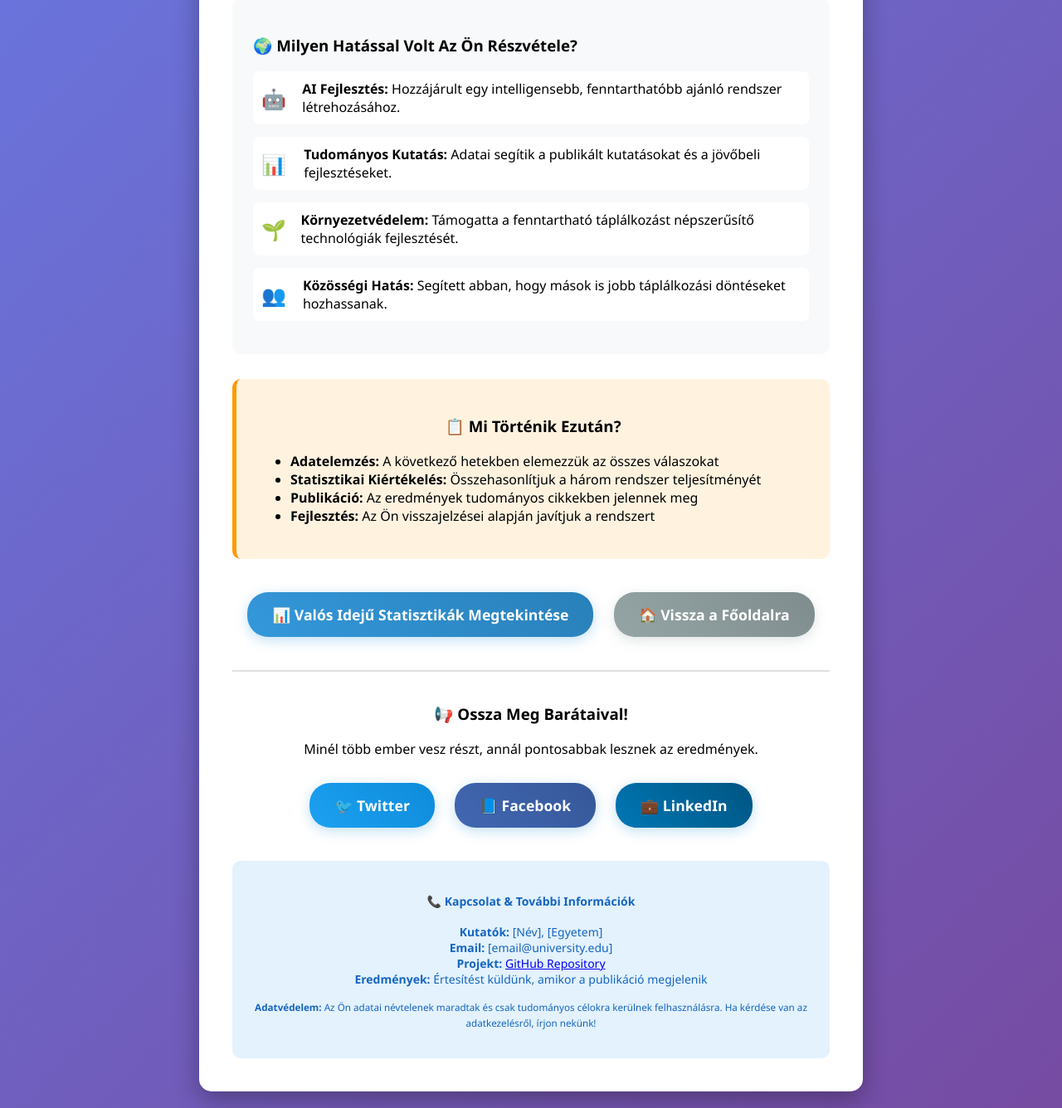
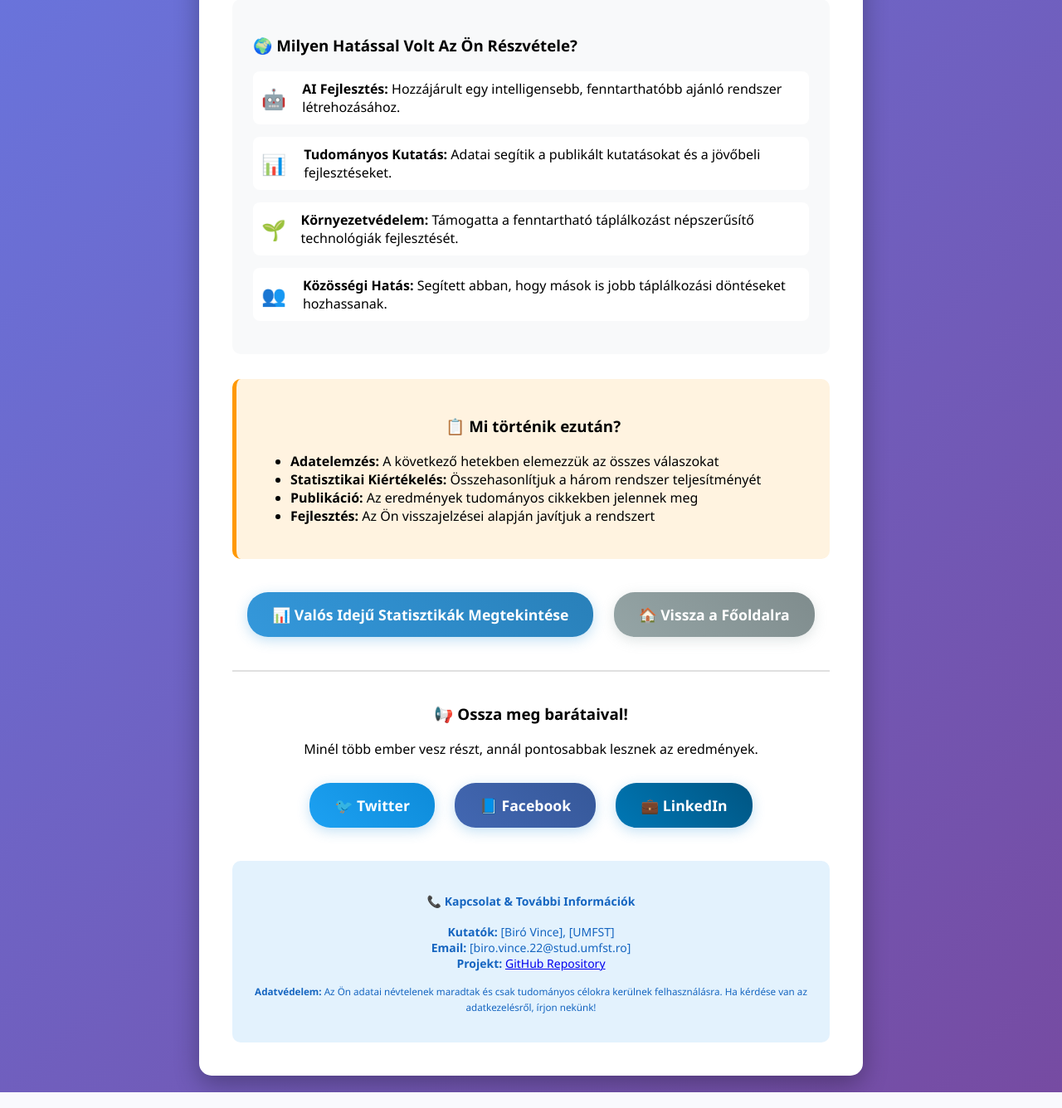
Before and after one commit to bvin81/sustainable-recipe-recommender_v2, a Flask app: page /thank_you in a window 1280 px wide. Shown: the part 686-2022 px from the top of the page at 83% size. Run offline with Flask 3, Linux system fonts and the light colour scheme.

Commit message:
Update thank_you.html

```diff
--- a/user_study/templates/user_study/thank_you.html
+++ b/user_study/templates/user_study/thank_you.html
@@ -3,7 +3,7 @@
 <head>
     <meta charset="UTF-8">
     <meta name="viewport" content="width=device-width, initial-scale=1.0">
-    <title>Köszönjük! - Sustainable Recipe Recommender</title>
+    <title>Köszönjük! - Fenntartható Receptajánló</title>
     <style>
         body {
             font-family: 'Segoe UI', Tahoma, Geneva, Verdana, sans-serif;
@@ -154,7 +154,7 @@
             {% if version == 'v1' %}
                 📊 Alaprendszer Tesztelő
             {% elif version == 'v2' %}
-                🧠 Intelligens Rendszer Tesztelő
+                🧠 Tudatos Rendszer Tesztelő
             {% else %}
                 🔍 Magyarázó Rendszer Tesztelő
             {% endif %}
@@ -215,7 +215,7 @@
         </div>
 
         <div class="next-steps">
-            <h3>📋 Mi Történik Ezután?</h3>
+            <h3>📋 Mi történik ezután?</h3>
             <ul style="text-align: left;">
                 <li><strong>Adatelemzés:</strong> A következő hetekben elemezzük az összes válaszokat</li>
                 <li><strong>Statisztikai Kiértékelés:</strong> Összehasonlítjuk a három rendszer teljesítményét</li>
@@ -230,7 +230,7 @@
         </div>
 
         <div class="social-share">
-            <h3>📢 Ossza Meg Barátaival!</h3>
+            <h3>📢 Ossza meg barátaival!</h3>
             <p>Minél több ember vesz részt, annál pontosabbak lesznek az eredmények.</p>
 
             <div style="margin: 20px 0;">
@@ -254,10 +254,9 @@
         <div class="contact-info">
             <h4>📞 Kapcsolat & További Információk</h4>
             <p>
-                <strong>Kutatók:</strong> [Név], [Egyetem]<br>
-                <strong>Email:</strong> [email@university.edu]<br>
-                <strong>Projekt:</strong> <a href="https://github.com/your-username/sustainable-recipe-recommender">GitHub Repository</a><br>
-                <strong>Eredmények:</strong> Értesítést küldünk, amikor a publikáció megjelenik
+                <strong>Kutatók:</strong> [Biró Vince], [UMFST]<br>
+                <strong>Email:</strong> [biro.vince.22@stud.umfst.ro]<br>
+                <strong>Projekt:</strong> <a href="https://github.com/your-username/sustainable-recipe-recommender_v2">GitHub Repository</a><br>
             </p>
 
             <p><small>
```
